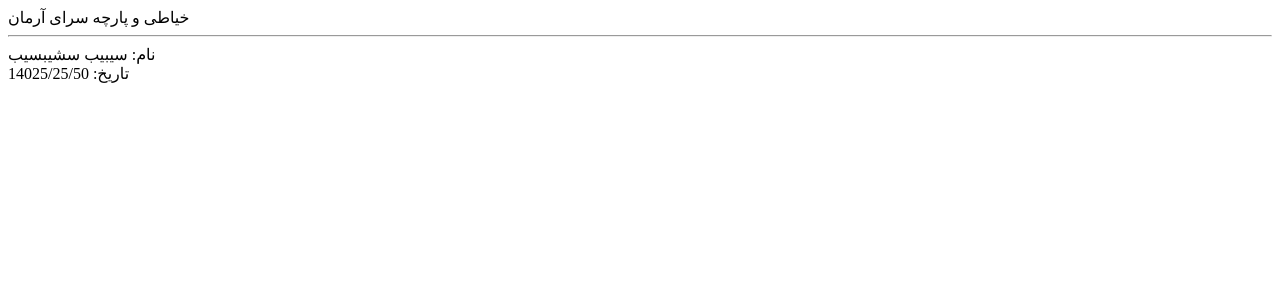
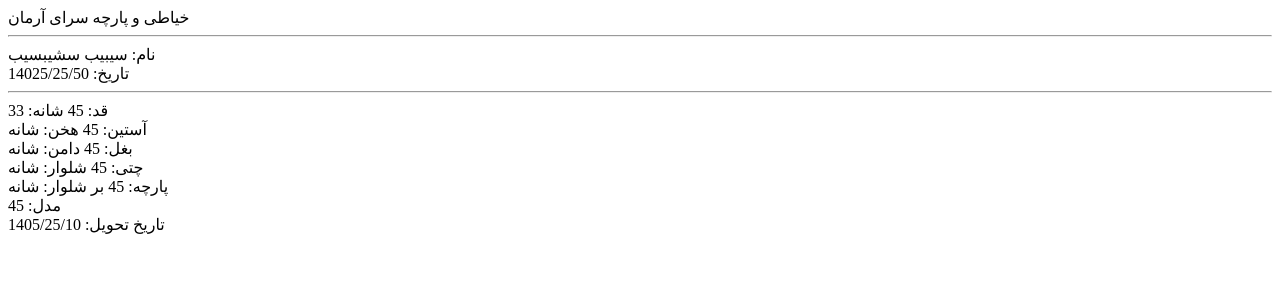
Before and after one commit to omidshayan/tailoring-management-system, a PHP site: template resources/views/app/prints/fish/fish-print.php in a window 1280 px wide. Shown: the top 300 px of the page. Run offline with PHP 8.4, Linux system fonts and the light colour scheme; the template is opened without the code that fills it, so the values that code supplies are empty.

Commit message:
end v1 factor

```diff
--- a/resources/views/app/prints/fish.css
+++ b/resources/views/app/prints/fish.css
@@ -5,7 +5,9 @@
     background-color: #fff;
     border: 1px solid black;
 }
-
+.bbb{
+    border-bottom: 1px solid black;
+}
 @media print {
 
     .fish-print,
--- a/resources/views/app/prints/fish/fish-print.php
+++ b/resources/views/app/prints/fish/fish-print.php
@@ -11,18 +11,43 @@
 </head>
 
 <body>
-    <div class="fish-print">
-        <div class="center fs14 color-print">خیاطی و پارچه سرای آرمان</div>
+    <div class="fish-print color-print">
+        <div class="center fs14">خیاطی و پارچه سرای آرمان</div>
 
-        <hr class="tt">
+        <hr>
 
         <div class="fs12 p5 color-print justify-between">
-           <div> نام: سیبیب سشیبسیب</div>
-           <div class="fa10">تاریخ: 14025/25/50</div>
+            <div> نام: سیبیب سشیبسیب</div>
+            <div class="fa10">تاریخ: 14025/25/50</div>
+        </div>
+        <hr>
+
+        <div class="fs12 justify-between p5 bbb">
+            <span>قد: 45</span>
+            <span>شانه: 33</span>
         </div>
 
+        <div class="fs12 justify-between p5 bbb">
+            <span>آستین: 45</span>
+            <span>هخن: شانه</span>
+        </div>
+        <div class="fs12 justify-between p5 bbb">
+            <span>بغل: 45</span>
+            <span>دامن: شانه</span>
+        </div>
+        <div class="fs12 justify-between p5 bbb">
+            <span>چتی: 45</span>
+            <span>شلوار: شانه</span>
+        </div>
+        <div class="fs12 justify-between p5 bbb">
+            <span>پارچه: 45</span>
+            <span>بر شلوار: شانه</span>
+        </div>
+        <div class="fs12 p5 bbb">
+            <span>مدل: 45</span>
+        </div>
 
-
+        <div class="fs12 p5 center">تاریخ تحویل: <span>1405/25/10</span></div>
 
     </div>
 
```
